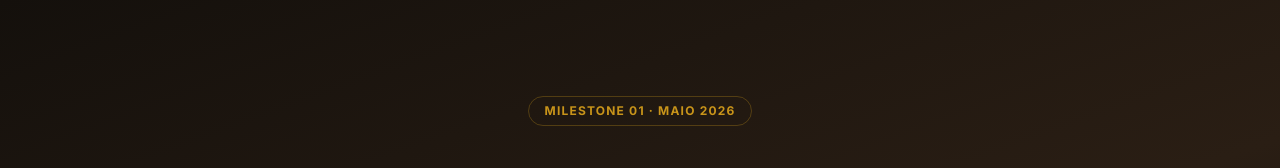
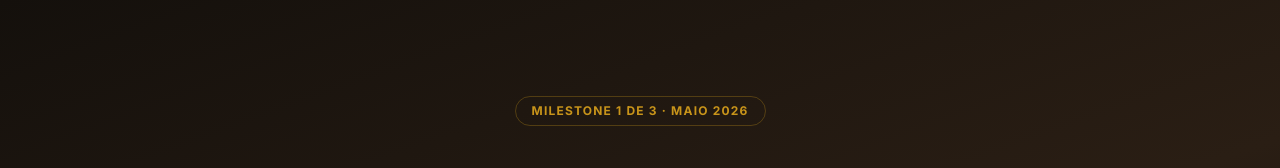
Before and after one commit to hudsonargollo/nefertari, a Next.js app: page /milestone01 in a window 1280 px wide. Shown: the top 168 px of the page. Built offline with nearby package versions, Linux system fonts and the light colour scheme; no server answers; a web font is replaced by a local one.

Commit message:
copy: milestone badge — '1 de 3'
Co-Authored-By: Claude Sonnet 4.6 <noreply@anthropic.com>

```diff
--- a/app/components/Milestone01.tsx
+++ b/app/components/Milestone01.tsx
@@ -284,7 +284,7 @@ export default function Milestone01() {
       >
         <div className="max-w-3xl mx-auto">
           <span className="inline-flex items-center px-4 py-1.5 rounded-full border border-[#C8941A]/30 text-[#C8941A] text-xs font-bold tracking-widest uppercase mb-8">
-            Milestone 01 · Maio 2026
+            Milestone 1 de 3 · Maio 2026
           </span>
           <h1 style={{ fontFamily: 'Playfair Display, Georgia, serif', color: '#FAF5E8', lineHeight: 1.15 }} className="text-4xl md:text-6xl font-bold mb-4">
             Branding &
```
